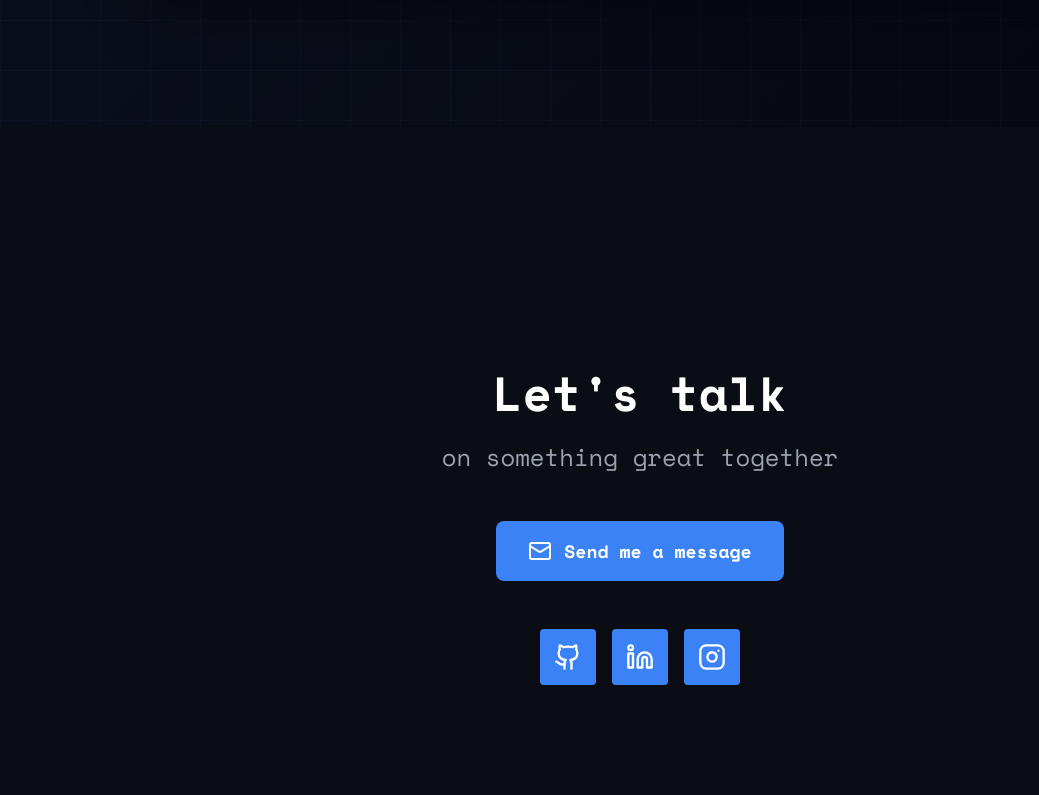
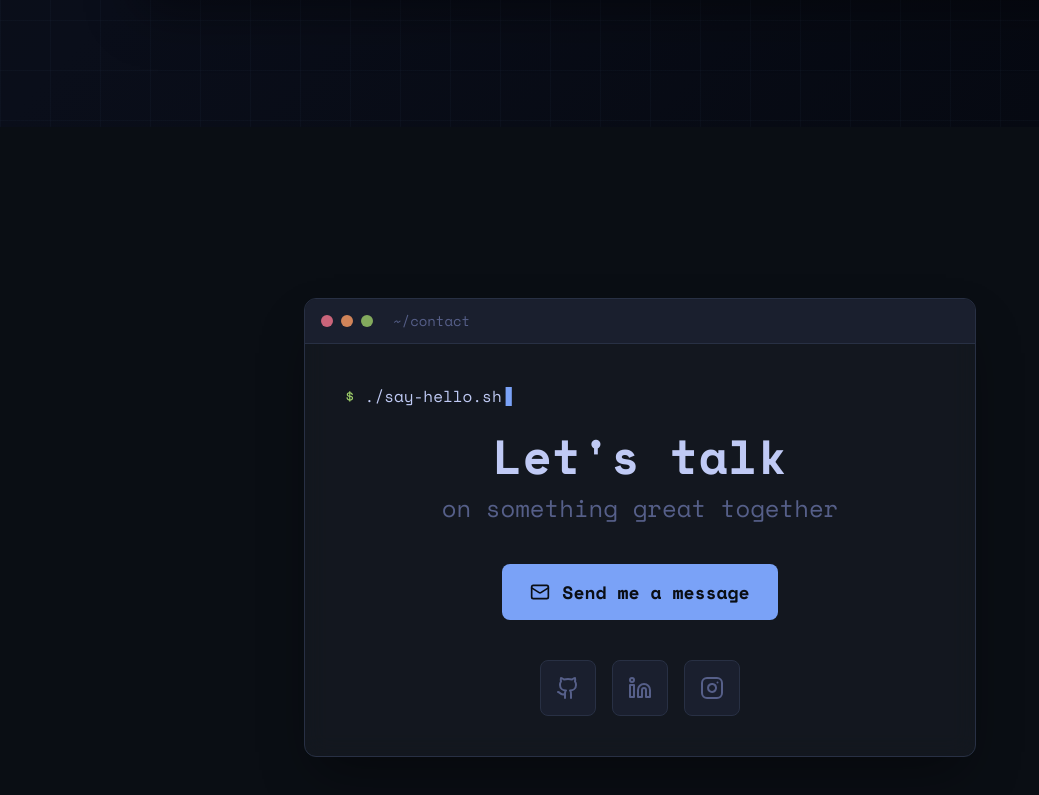
Before and after one commit to mdiksann/my-portfolio, a React (Vite) app: page / in a window 1280 px wide. Shown: the part 2160-2955 px from the top of the page, without its empty margins (0-1039 px from the left). Built offline with nearby package versions, Linux system fonts and the light colour scheme.

Commit message:
feat: implement core portfolio components including JSONNode viewer, StarryBackground, and contact section

```diff
--- a/src/components/Contact.jsx
+++ b/src/components/Contact.jsx
@@ -1,16 +1,14 @@
 import React, { useState, useEffect, useRef } from "react";
-import { Mail, Phone, MapPin, Github, Linkedin, Instagram } from "lucide-react";
+import { Mail, Github, Linkedin, Instagram } from "lucide-react";
 
 const Contact = ({ data }) => {
-  const [formData, setFormData] = useState({
-    name: "",
-    email: "",
-    message: "",
-  });
   const [isVisible, setIsVisible] = useState(false);
   const sectionRef = useRef(null);
 
   useEffect(() => {
+    const node = sectionRef.current;
+    if (!node) return;
+
     const observer = new IntersectionObserver(
       ([entry]) => {
         setIsVisible(entry.isIntersecting);
@@ -18,58 +16,66 @@ const Contact = ({ data }) => {
       { threshold: 0.1 }
     );
 
-    if (sectionRef.current) {
-      observer.observe(sectionRef.current);
-    }
-
-    return () => {
-      if (sectionRef.current) {
-        observer.unobserve(sectionRef.current);
-      }
-    };
+    observer.observe(node);
+    return () => observer.unobserve(node);
   }, []);
 
-  const handleChange = (e) => {
-    setFormData({
-      ...formData,
-      [e.target.name]: e.target.value,
-    });
-  };
-
-  const handleSubmit = (e) => {
-    e.preventDefault();
-    console.log("Form submitted:", formData);
-    // Handle form submission here
-  };
+  const socials = [
+    { href: data.social.github, label: "GitHub", Icon: Github },
+    { href: data.social.linkedin, label: "LinkedIn", Icon: Linkedin },
+    { href: data.social.instagram, label: "Instagram", Icon: Instagram },
+  ];
 
   return (
     <section id="contact" ref={sectionRef} className={`min-h-screen flex items-center justify-center py-20 px-4 transition-all duration-1000 ${isVisible ? "opacity-100 translate-y-0" : "opacity-0 translate-y-10"}`}>
-      <div className="max-w-2xl mx-auto text-center">
-        <h3 className="text-5xl font-bold mb-6 text-white">Let's talk</h3>
-        <p className="text-2xl text-gray-400 mb-12">on something great together</p>
+      <div className="w-full max-w-2xl">
+        {/* Terminal window */}
+        <div className="rounded-xl border border-tn-border bg-tn-surface/80 backdrop-blur-md shadow-2xl shadow-black/40 overflow-hidden text-center">
+          {/* Title bar */}
+          <div className="flex items-center gap-2 px-4 py-3 bg-tn-elevated border-b border-tn-border">
+            <span className="w-3 h-3 rounded-full bg-tn-boolean/80"></span>
+            <span className="w-3 h-3 rounded-full bg-tn-number/80"></span>
+            <span className="w-3 h-3 rounded-full bg-tn-string/80"></span>
+            <span className="ml-3 font-mono text-xs sm:text-sm text-tn-muted">~/contact</span>
+          </div>
 
-        {/* Send Message Button */}
+          <div className="p-6 sm:p-10">
+            {/* prompt */}
+            <p className="font-mono text-sm sm:text-base text-tn-muted mb-6 text-left">
+              <span className="text-tn-string">$</span> <span className="text-tn-text">./say-hello.sh</span>
+              <span className="text-tn-accent animate-blink ml-1">▋</span>
+            </p>
+
+            <h3 className="text-4xl sm:text-5xl font-bold mb-3 text-tn-text">Let's talk</h3>
+            <p className="text-lg sm:text-2xl text-tn-muted mb-10">on something great together</p>
+
+            {/* CTA */}
             <a
               href="https://mail.google.com/mail/?view=cm&fs=1&to=mdiksann@gmail.com"
               target="_blank"
               rel="noopener noreferrer"
-          className="inline-flex items-center gap-3 px-8 py-4 bg-blue-500 hover:bg-blue-600 text-white text-lg font-semibold rounded-lg transition-all duration-300 hover:scale-105 mb-12"
+              className="inline-flex items-center gap-3 px-7 py-3.5 bg-tn-accent hover:bg-tn-violet text-tn-bg text-base sm:text-lg font-semibold rounded-lg transition-all duration-300 hover:scale-105 mb-10 font-mono"
             >
-          <Mail className="w-6 h-6" />
+              <Mail className="w-5 h-5" />
               Send me a message
             </a>
 
-        {/* Social Links */}
-        <div className="flex gap-4 justify-center">
-          <a href={data.social.github} target="_blank" rel="noopener noreferrer" className="w-14 h-14 bg-blue-500 rounded hover:bg-blue-600 transition flex items-center justify-center" aria-label="GitHub">
-            <Github className="w-7 h-7 text-white" />
+            {/* Social links */}
+            <div className="flex gap-3 sm:gap-4 justify-center">
+              {socials.map(({ href, label, Icon }) => (
+                <a
+                  key={label}
+                  href={href}
+                  target="_blank"
+                  rel="noopener noreferrer"
+                  aria-label={label}
+                  className="w-12 h-12 sm:w-14 sm:h-14 bg-tn-elevated border border-tn-border rounded-lg hover:border-tn-accent hover:text-tn-accent text-tn-muted transition-all duration-300 flex items-center justify-center hover:-translate-y-1"
+                >
+                  <Icon className="w-6 h-6" />
                 </a>
-          <a href={data.social.linkedin} target="_blank" rel="noopener noreferrer" className="w-14 h-14 bg-blue-500 rounded hover:bg-blue-600 transition flex items-center justify-center" aria-label="LinkedIn">
-            <Linkedin className="w-7 h-7 text-white" />
-          </a>
-          <a href={data.social.instagram} target="_blank" rel="noopener noreferrer" className="w-14 h-14 bg-blue-500 rounded hover:bg-blue-600 transition flex items-center justify-center" aria-label="Instagram">
-            <Instagram className="w-7 h-7 text-white" />
-          </a>
+              ))}
+            </div>
+          </div>
         </div>
       </div>
     </section>
```
Lines whose indentation alone changed are shown as unchanged.
